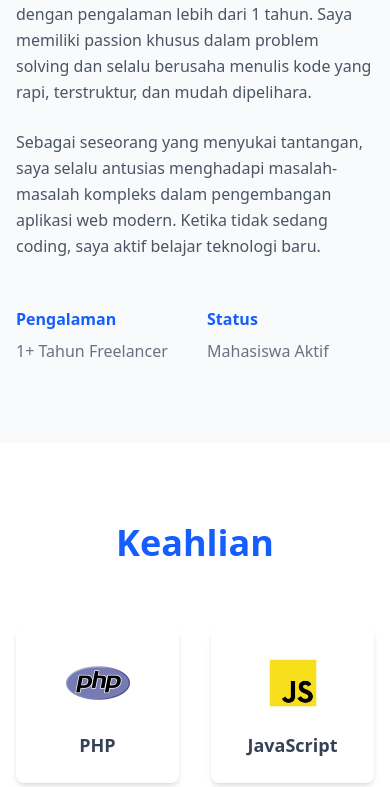
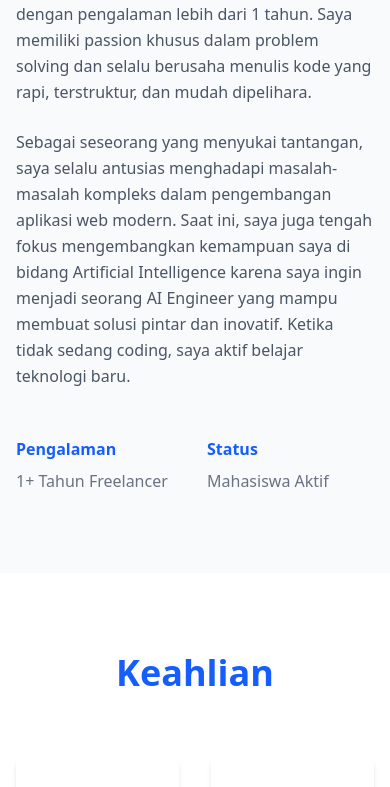
Before and after one commit to PSocietyyy/portofolio, a React (Vite) app: page / in a window 390 px wide. Shown: the part 1540-2327 px from the top of the page. Built offline with nearby package versions, Linux system fonts and the light colour scheme.

Commit message:
Push Responsive Image

```diff
--- a/src/App.tsx
+++ b/src/App.tsx
@@ -293,8 +293,13 @@ const App = () => {
               <p className="text-gray-600 leading-relaxed">
                 Sebagai seseorang yang menyukai tantangan, saya selalu antusias
                 menghadapi masalah-masalah kompleks dalam pengembangan aplikasi
-                web modern. Ketika tidak sedang coding, saya aktif belajar
-                teknologi baru.
+                web modern. Saat ini, saya juga tengah fokus mengembangkan
+                kemampuan saya di bidang{" "}
+                <span className="font-medium">Artificial Intelligence</span>{" "}
+                karena saya ingin menjadi seorang{" "}
+                <span className="font-medium">AI Engineer</span> yang mampu
+                membuat solusi pintar dan inovatif. Ketika tidak sedang coding,
+                saya aktif belajar teknologi baru.
               </p>
 
               <div className="grid grid-cols-2 gap-6 pt-6">
@@ -358,7 +363,7 @@ const App = () => {
                   <img
                     src={project.image}
                     alt={project.title}
-                    className="w-full h-48 object-cover hover:scale-105 transition-transform duration-300"
+                    className="w-full h-48 object-contain md:object-cover hover:scale-105 transition-transform duration-300"
                   />
                 </div>
 
@@ -420,7 +425,7 @@ const App = () => {
                   <img
                     src={certificate.image}
                     alt={certificate.title}
-                    className="w-full h-48 object-cover hover:scale-105 transition-transform duration-300"
+                    className="w-full h-48 object-contain md:object-cover hover:scale-105 transition-transform duration-300"
                   />
                 </div>
 
```
